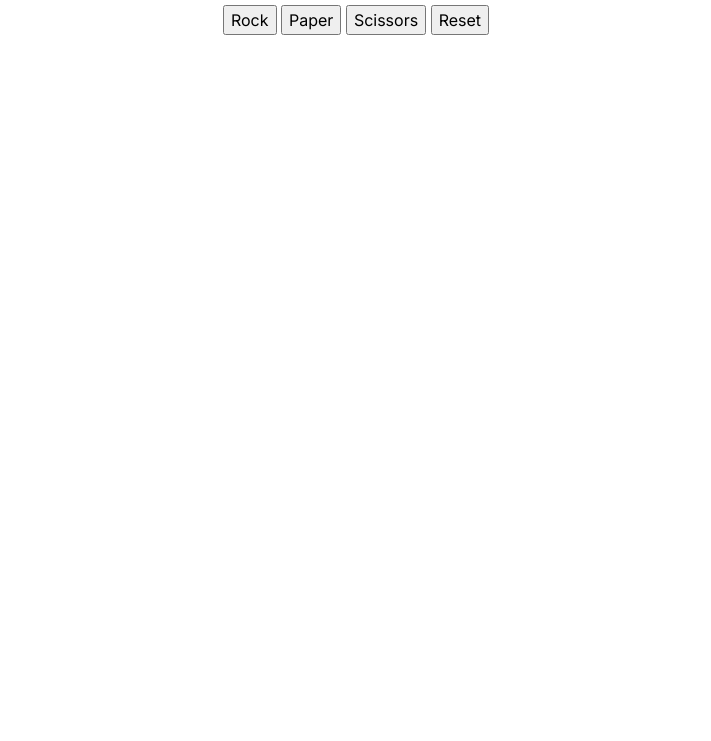
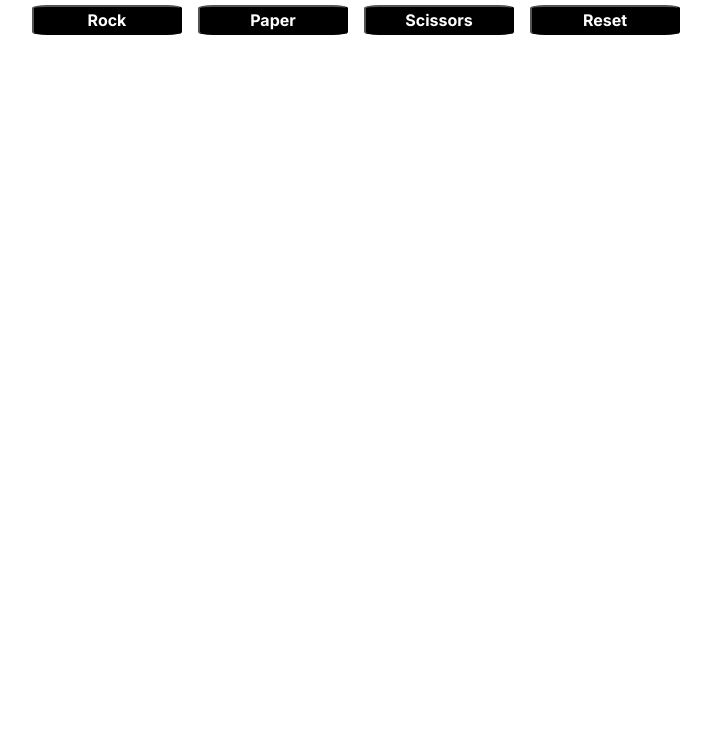
Before and after one commit to TanDevv/rock-paper-scissors-odin-project, a plain HTML site: page index.html in a window 1280 px wide. Shown: the part 59-800 px from the top of the page, without its empty margins (284-995 px from the left). Drawn offline with Linux system fonts and the light colour scheme.

Commit message:
Add styling to buttons

```diff
--- a/style.css
+++ b/style.css
@@ -91,6 +91,31 @@ main {
   gap: 1rem;
 }
 
+.button-container {
+  display: flex;
+  gap: 1rem;
+}
+
+button {
+  background-color: black;
+  color: white;
+  font-weight: 700;
+  border-radius: 10%;
+  min-width: 9.375rem;
+  cursor: pointer;
+  transition: all 250ms ease-in-out;
+}
+
+button:hover {
+  background-color: rgb(19, 204, 185);
+  color: black;
+}
+
+button:active {
+  transform: scale(1.1);
+  background-color: white;
+}
+
 p {
   font-weight: 700;
   font-size: 1.2rem;
```
